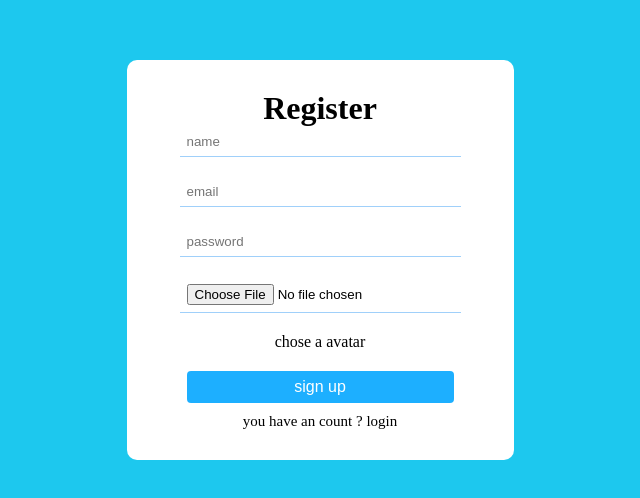
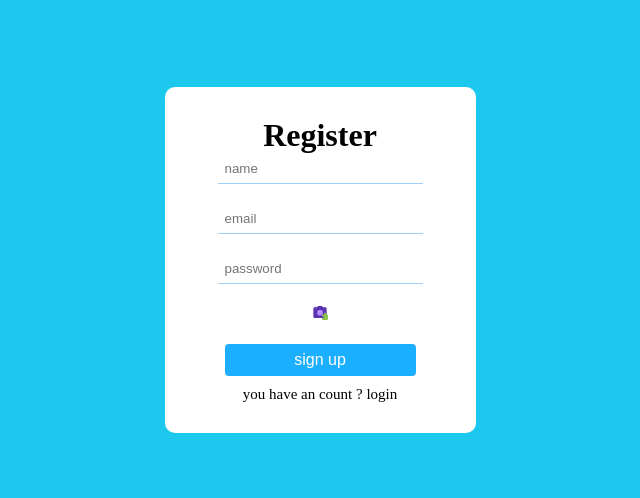
Before and after one commit to RadimYassin/chatApp, a React (Vite) app: page / in a window 1280 px wide. Shown: the part 140-638 px from the top of the page, without its empty margins (320-960 px from the left). Built offline with nearby package versions, Linux system fonts and the light colour scheme.

Commit message:
add icon for add image profile

```diff
--- a/src/pages/Register.jsx
+++ b/src/pages/Register.jsx
@@ -1,7 +1,9 @@
-import React from 'react'
+import React, { useState } from 'react'
 import {  createUserWithEmailAndPassword } from "firebase/auth";
 import { auth } from '../firebase.js'
+import {FcCameraAddon} from "react-icons/fc";
 const Register = () => {
+  const [error,setError]=useState(false)
 
   const handlsubmit=async(e)=>{
         e.preventDefault()
@@ -11,9 +13,9 @@ const Register = () => {
         const avatar=e.target[3].files[0]
 try {
   const res=await createUserWithEmailAndPassword(auth, email, password)
-
+   console.log(res);
 } catch (error) {
-  console.log(error);
+     setError(true)
 }
 
 
@@ -26,9 +28,10 @@ try {
                       <input type="text" placeholder='name' />
                       <input type="text" placeholder='email' />
                       <input type="password"  placeholder='password' />
-                      <input type="file" id='file' />
-                      <label htmlFor="file">chose a avatar</label>
+                      <input style={{display:"none"}} type="file" id='file' />
+                      <label htmlFor="file"><FcCameraAddon/></label>
                       <button>sign up</button>
+                      {error && <span>something went wrong</span>}
                   </form>
                   <p>you have an count ? login </p>
            </div>
```
